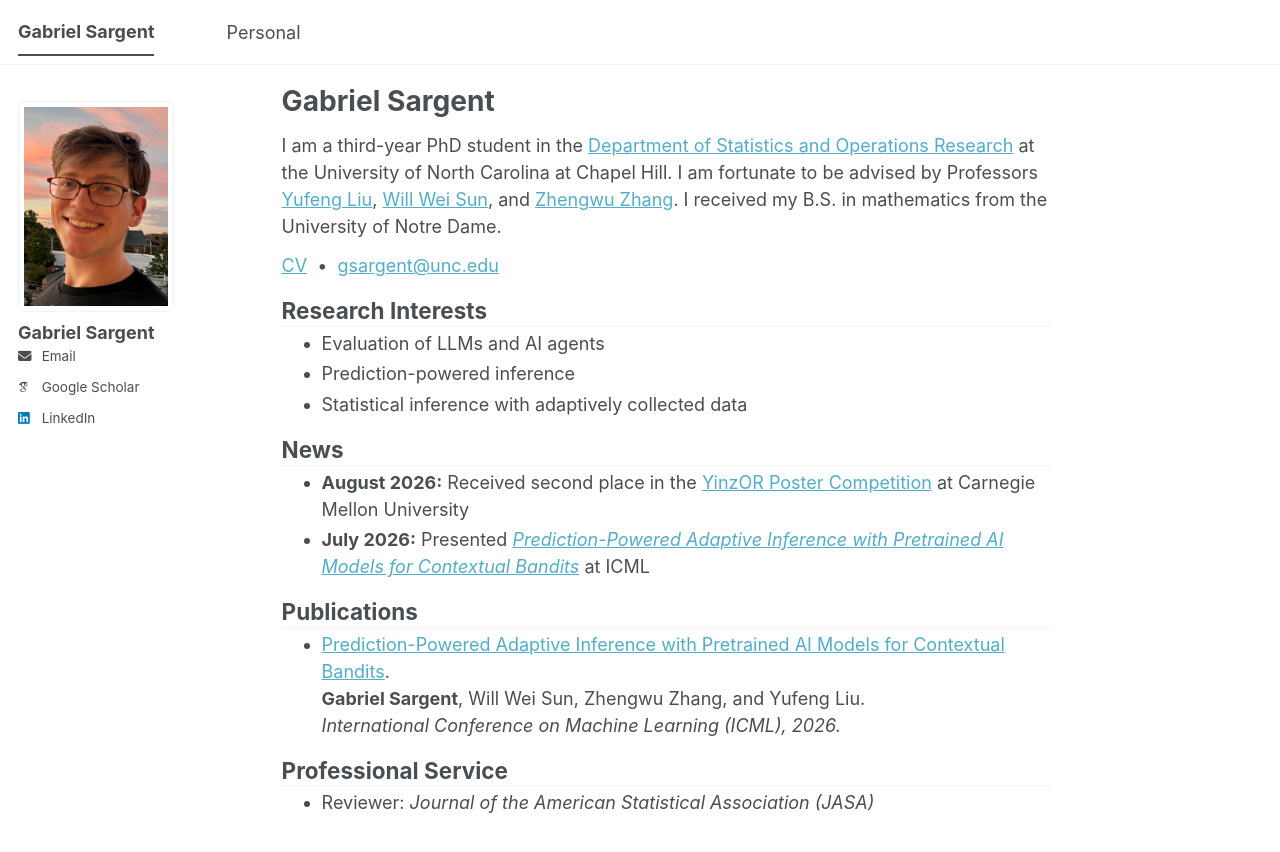
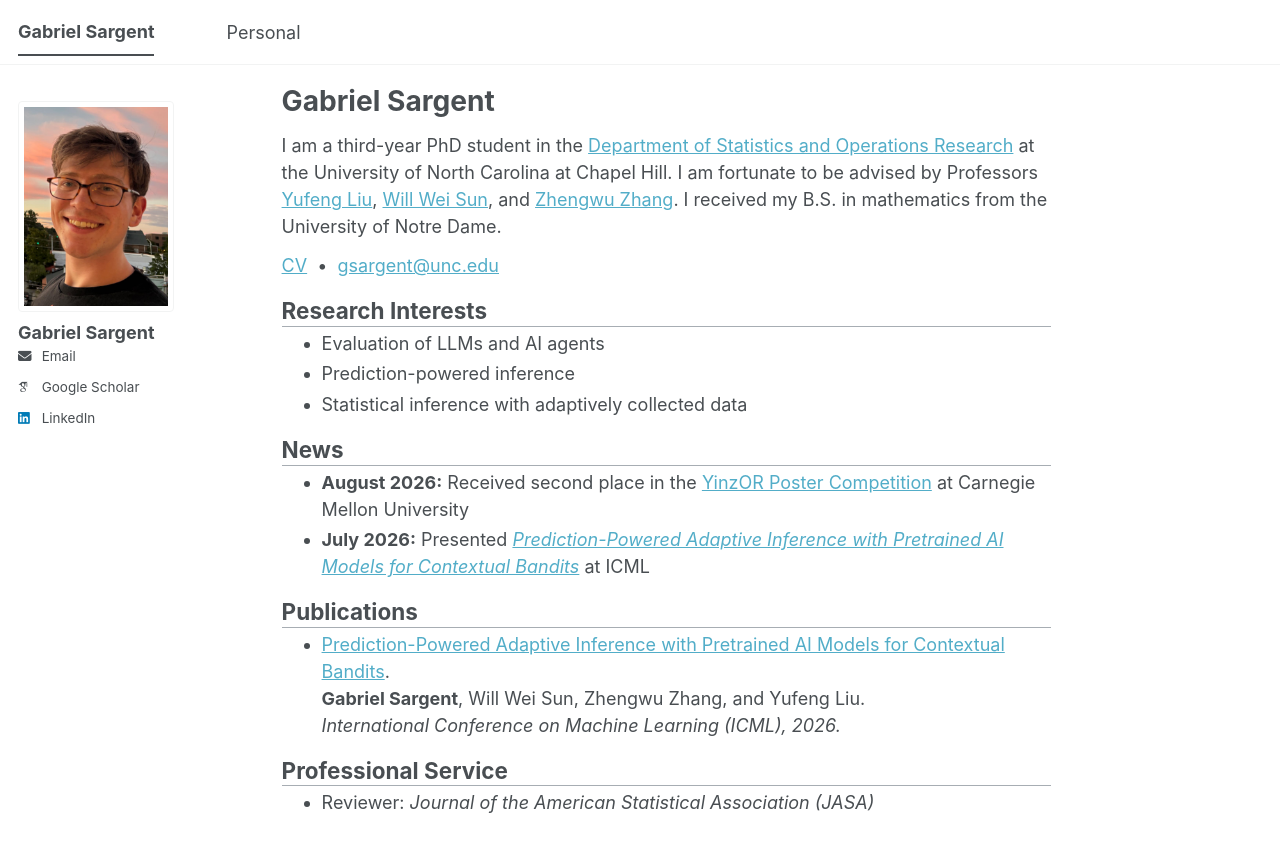
Before and after one commit to GabrielSargent/GabrielSargent.github.io, a Jekyll site: the page built from _pages/about.md, in a window 1280 px wide. Shown: the top 852 px of the page. Built offline with Jekyll 4.4.1, drawn with Linux system fonts in a browser that asks for light colours; some web fonts are replaced; a script bundle is joined from its source files by our own code; library files that are not in the unit come from our copies.

Commit message:
Darken homepage section dividers for clearer separation

```diff
--- a/_includes/head/custom.html
+++ b/_includes/head/custom.html
@@ -23,6 +23,7 @@
     margin-top: 0.8em;
     margin-bottom: 0.12em;
     padding-bottom: 0.08em;
+    border-bottom: 1px solid #a7adb3;
   }
   .page__content h2 + ul,
   .page__content h2 + ol { margin-top: 0; }
```
